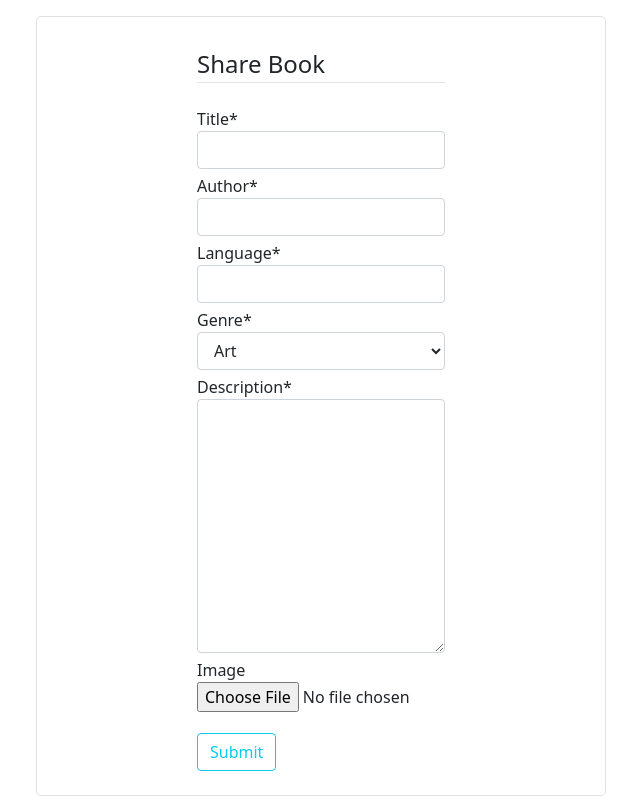
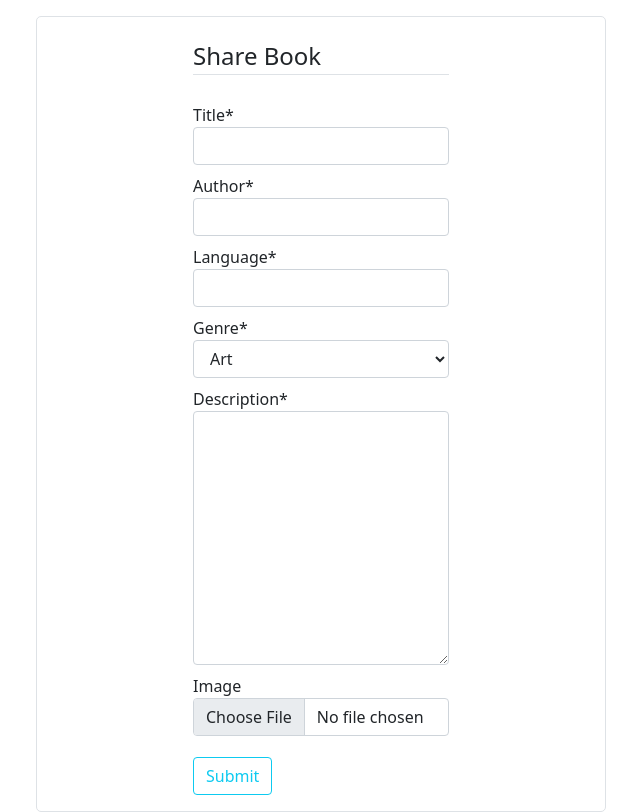
Before and after one commit to AntoanStefanov/library, a Django app: page /books/book/new/ in a window 1280 px wide. Shown: the part 58-870 px from the top of the page, without its empty margins (319-959 px from the left). Run offline with Django 4.2, Linux system fonts and the light colour scheme; the visitor is signed in with stand-in values (Sample User, id 1); some libraries are stand-ins or nearby versions.

Commit message:
fix image field

```diff
--- a/books/forms.py
+++ b/books/forms.py
@@ -4,6 +4,9 @@ from books.models import Book, Comment
 
 
 class BookForm(forms.ModelForm):
+    def __init__(self, *args, **kwargs):
+        super().__init__(*args, **kwargs)
+        self.fields['image'].widget.attrs['class'] = 'form-control'
 
     class Meta:
         model = Book
--- a/books/templates/books/book_form.html
+++ b/books/templates/books/book_form.html
@@ -4,7 +4,7 @@
   {% block content %}
   <div class="container mt-3">
     <div class="row d-flex justify-content-center">
-      <div class="col-lg-6 p-4 border">
+      <div class="col-lg-6 p-3 border">
         <div class="row d-flex justify-content-center">
           <div class="content-section col-lg-6">
             <form method="POST" enctype="multipart/form-data">
--- a/static_files/main.css
+++ b/static_files/main.css
@@ -1,6 +1,5 @@
 /* Google Fonts */
 @import url('https://fonts.googleapis.com/css2?family=Poppins');
-
 
 /* https://getbootstrap.com/docs/4.0/content/typography/#responsive-typography */
 html {
@@ -83,3 +82,7 @@ a {
   border-left: 1px solid #999;
   background-color: #999;
   } */
+
+fieldset label {
+  margin-top: 4px;
+}
```
